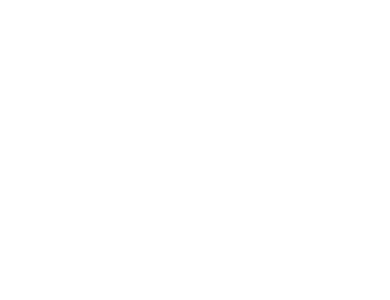
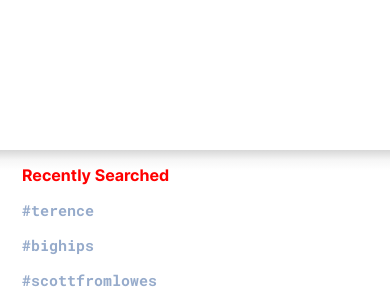
Before and after one commit to diogomont/ihg-app, a React Native app: screen / in a window 390 px wide. Shown: the part 1531-1831 px from the top of the page. Before the commit the page ends 844 px from the top, so only its background shows below. Built offline with nearby package versions, Linux system fonts and the light colour scheme.

Commit message:
add basic search results screen

```diff
--- a/screens/Home.tsx
+++ b/screens/Home.tsx
@@ -1,40 +1,58 @@
 import React, { useState, useEffect } from "react";
 import {
-  ViewStyle,
   StyleSheet,
   Text,
   View,
   TextInput,
-  Animated
+  Animated,
+  TouchableWithoutFeedback,
+  Keyboard
 } from "react-native";
 
 // TODO make imports more pure
 import { Icon } from "../components/Icon";
 import { Button } from "../components/Button";
 import { constants } from "../constants/constants";
+import { LinearGradient } from "expo-linear-gradient";
 
 const TEXT_1 = `IHG is a hashtag generator and description editor`;
 const TEXT_2 = `We want to help you create well formatted profile descriptions with provided options for up to 30 popular hash tags to help grow your instagram network.`;
 const TEXT_3 = `Curious to how this product works? Check out our tutorial`;
+const termsFromLocalStorage = ["#terence", "#bighips", "#scottfromlowes"];
+const mockedTerms = [
+  `#korean #korea #kdrama #seoul #koreanpop`,
+  `#pizza #italianfood #italian #pizzeria #pizzaria #피자 #megherita #dinner #ピザ #pizzaparty #napoli #pizzaislife #pizzalovers`,
+  `#taco #tacotuesday #tacos #tacoma #yota`
+];
 
 export const Home = () => {
   // TODO have a text input handler that automatically adds the hashtag if user hasn't manually added it
+  // TODO simply all this and break it up into components
   const [searchTerm, setSearchTerm] = useState("");
+  const [recentlySearchedTerms, setRecentlySearchedTerms] = useState<string[]>(
+    termsFromLocalStorage
+  );
+  const [suggestedHashtagList, setSuggestedHashtagList] = useState<string[]>(
+    mockedTerms
+  );
+
   const [searching, setSearching] = useState(false);
+  const [showingSearchResults, setShowingSearchResults] = useState(false);
 
   const [fadeAnim] = useState(new Animated.Value(1));
   const [slideAnim] = useState(new Animated.Value(0));
+  const [shadowSlideAnim] = useState(new Animated.Value(1000));
 
   const fade = () =>
     Animated.timing(fadeAnim, {
       toValue: 0,
-      duration: 100
+      duration: 150
     }).start();
 
   const unfade = () =>
     Animated.timing(fadeAnim, {
       toValue: 1,
-      duration: 100
+      duration: 400
     }).start();
 
   const slideUp = () =>
@@ -47,31 +65,61 @@
       toValue: 0
     }).start();
 
+  const shadowSlideUp = () =>
+    Animated.spring(shadowSlideAnim, {
+      toValue: 0
+    }).start();
+
+  const shadowSlideDown = () =>
+    Animated.spring(shadowSlideAnim, {
+      toValue: 500
+    }).start();
+
   return (
+    <>
+      <TouchableWithoutFeedback onPress={Keyboard.dismiss}>
         <Animated.View
-      style={[styles.container, { transform: [{ translateY: slideAnim }] }]}
+          style={{
+            transform: [{ translateY: slideAnim }]
+          }}
+        >
+          <Animated.View
+            style={[
+              styles.container,
+              {
+                paddingBottom: shadowSlideAnim
+              }
+            ]}
           >
             <Icon opacity={fadeAnim} />
-      <Text style={styles.headerText}>Generate hash tags</Text>
+            <Text style={[styles.headerText, { marginTop: 15 }]}>
+              Generate hash tags
+            </Text>
             <TextInput
+              onFocus={() => {
+                fade();
+                slideUp();
+                shadowSlideUp();
+                setShowingSearchResults(false);
+                setSearching(true);
+              }}
               onBlur={() => {
                 unfade();
                 slideDown();
+                if (!showingSearchResults) {
+                  shadowSlideDown();
+                }
                 setSearching(false);
-        }}
-        onFocus={() => {
-          fade();
-          slideUp();
-          setSearching(true);
               }}
               onChangeText={text => setSearchTerm(text)}
               placeholder="#kimchi, #architecture, #fashion"
               returnKeyType="search"
+              onSubmitEditing={() => setShowingSearchResults(true)}
               style={styles.textInput}
               value={searchTerm}
             />
 
-      {searching ? null : (
+            {!searching && !showingSearchResults && (
               /* TODO: Figure out how to add that smaller shadow to the button */
               <>
                 <Button
@@ -84,7 +132,7 @@
                   text="SEARCH"
                 />
                 <Text style={styles.headerText}>About</Text>
-          <View style={{}}>
+                <View style={styles.weakTextContainer}>
                   <Text style={styles.weakText}>{TEXT_1}</Text>
                   <Text style={styles.weakText}>{TEXT_2}</Text>
                   <Text style={styles.weakText}>{TEXT_3}</Text>
@@ -100,15 +148,49 @@
               </>
             )}
           </Animated.View>
+          {!showingSearchResults ? (
+            <>
+              <LinearGradient
+                colors={["#D7D7D7", "#F6F6F6", "#FFF"]}
+                style={{ height: 20, marginBottom: -5 }}
+              />
+              <View style={styles.bottomContainer}>
+                <Text style={styles.headerText}>Recently Searched</Text>
+                {recentlySearchedTerms.map(term => (
+                  <Text style={styles.recentlySearched}>{term}</Text>
+                ))}
+              </View>
+            </>
+          ) : (
+            <>
+              <View style={styles.bottomContainer}>
+                <Text>
+                  {suggestedHashtagList.map(tag => (
+                    <Text style={styles.hashTagList}>{tag}</Text>
+                  ))}{" "}
+                </Text>
+              </View>
+            </>
+          )}
+        </Animated.View>
+      </TouchableWithoutFeedback>
+    </>
   );
 };
 
 const styles = StyleSheet.create({
   container: {
-    // margin: constants.containerPadding,
-    margin: 22,
-    // flex: 1,
+    paddingTop: 22,
+    paddingHorizontal: 22,
     backgroundColor: "#fff"
+    // box-shadow: 0px 4px 16px rgba(0, 0, 0, 0.25);
+    // shadowOffset: { height: 4, width: 0 },
+    // shadowColor: "#000",
+    // shadowOpacity: 0.25,
+    // shadowRadius: 16
+  },
+  bottomContainer: {
+    paddingHorizontal: 22
   },
   textInput: {
     backgroundColor: "#EAF2FF",
@@ -137,12 +219,10 @@
     color: "red",
     fontFamily: "InterBold",
     fontSize: 16,
-    marginBottom: 10,
-    marginTop: 15
+    marginBottom: 10
   },
   weakTextContainer: {
-    paddingRight: 30,
-    marginBottom: 40
+    paddingRight: 30
   },
   weakText: {
     color: "#97ABCB",
@@ -164,5 +244,20 @@
     fontSize: 16,
     fontFamily: "InterBlack",
     letterSpacing: 1
+  },
+  recentlySearched: {
+    color: "#96ABCB",
+    fontFamily: "RobotoMonoBold",
+    fontSize: 15,
+    marginTop: 5,
+    marginBottom: 10
+  },
+  hashTagList: {
+    color: "#FF38C7",
+    fontFamily: "RobotoMonoBold",
+    fontSize: 15,
+    marginTop: 5,
+    lineHeight: 25,
+    marginBottom: 10
   }
 });
```
Lines whose indentation alone changed are shown as unchanged.
